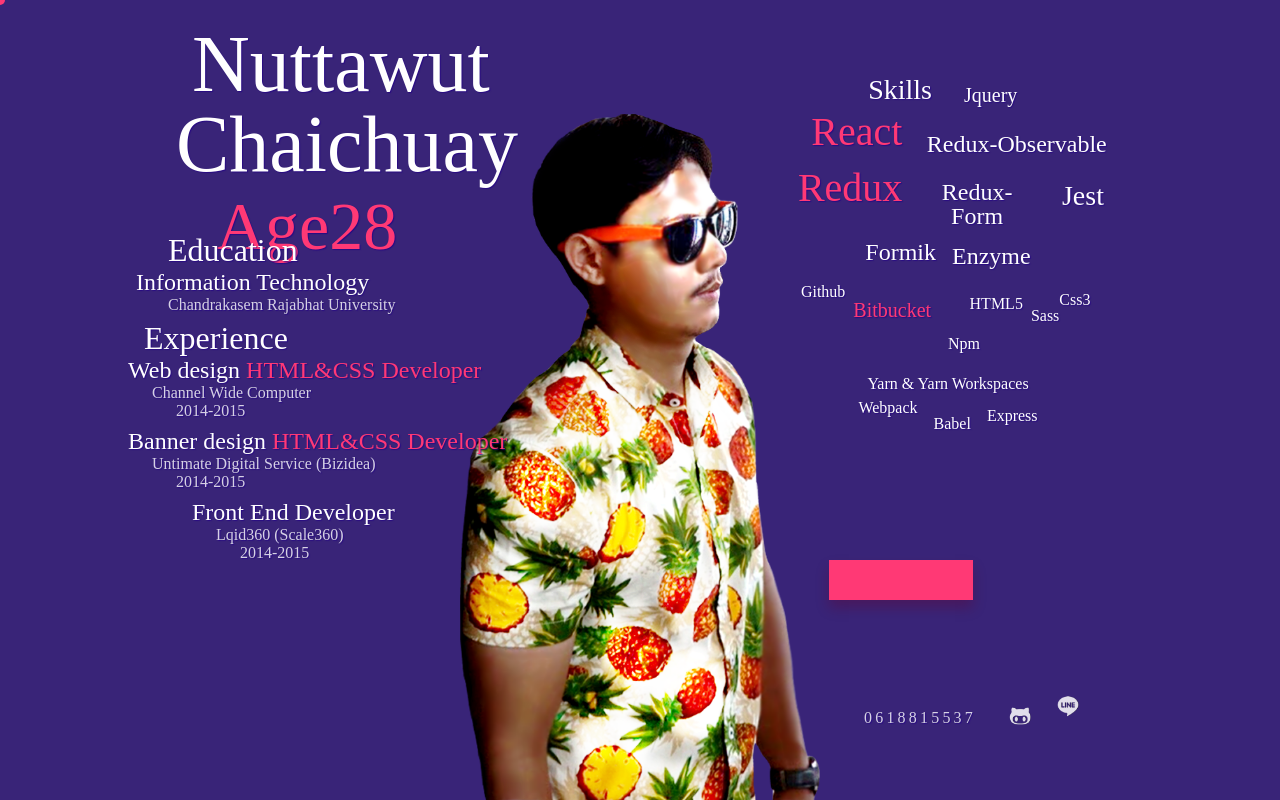
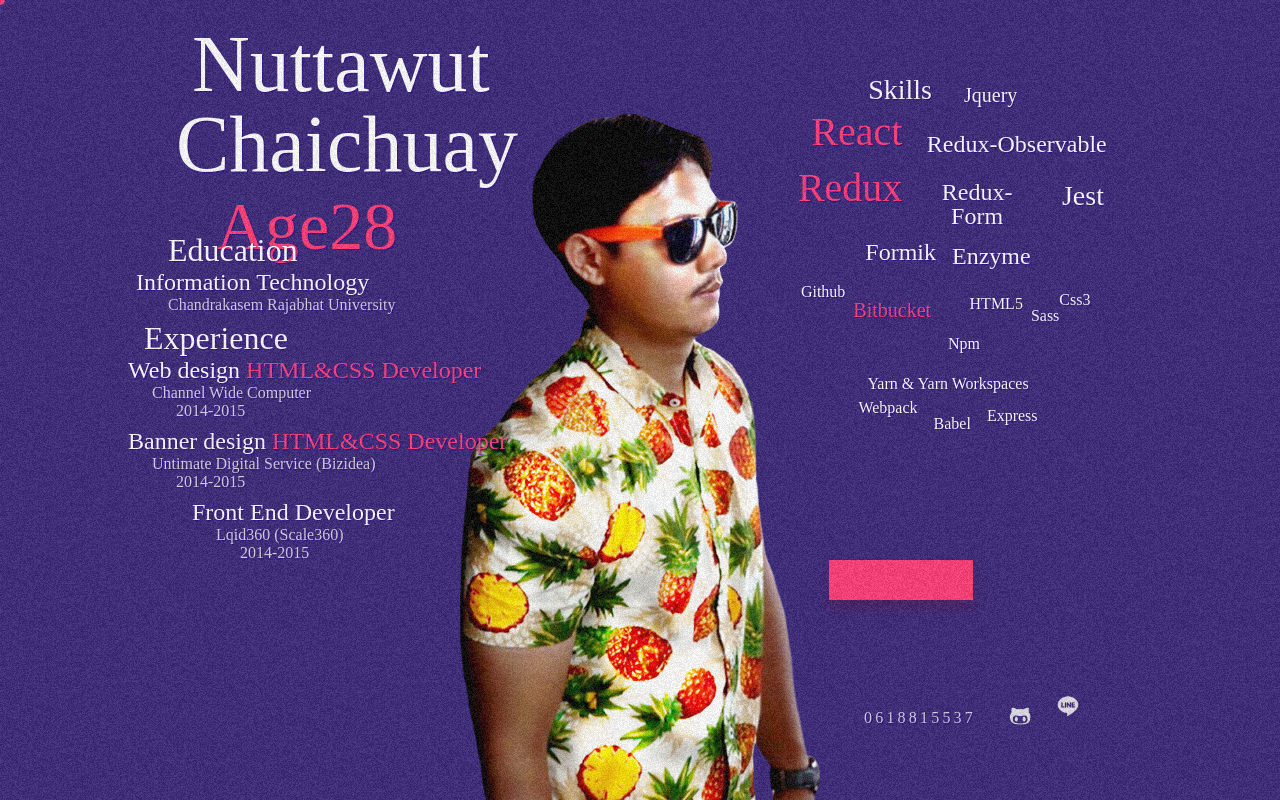
Before and after one commit to nuttawut-cc/it-is-about-me, a React app: page / in a window 1280 px wide. Built offline with nearby package versions, Linux system fonts and the light colour scheme; a web font is replaced by a local one.

Commit message:
first commit

```diff
--- a/src/App.js
+++ b/src/App.js
@@ -13,7 +13,7 @@ const App = () => (
         <Route path="/portfolio" component={PortfolioPage} />
       </Switch>
     </HashRouter>
-    {/* <NoiseBg /> */}
+    <NoiseBg />
     <Cursor />
   </>
 )
```
